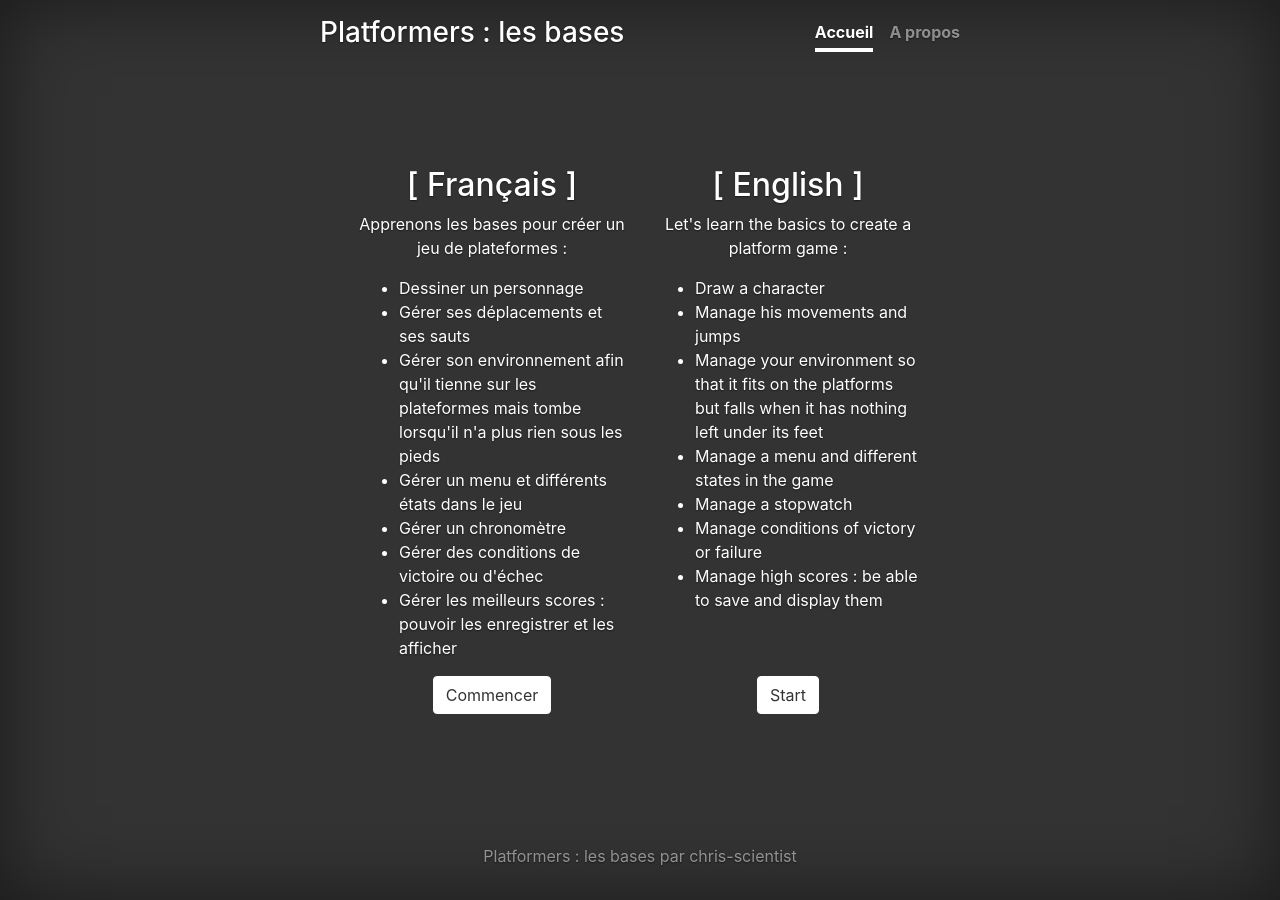
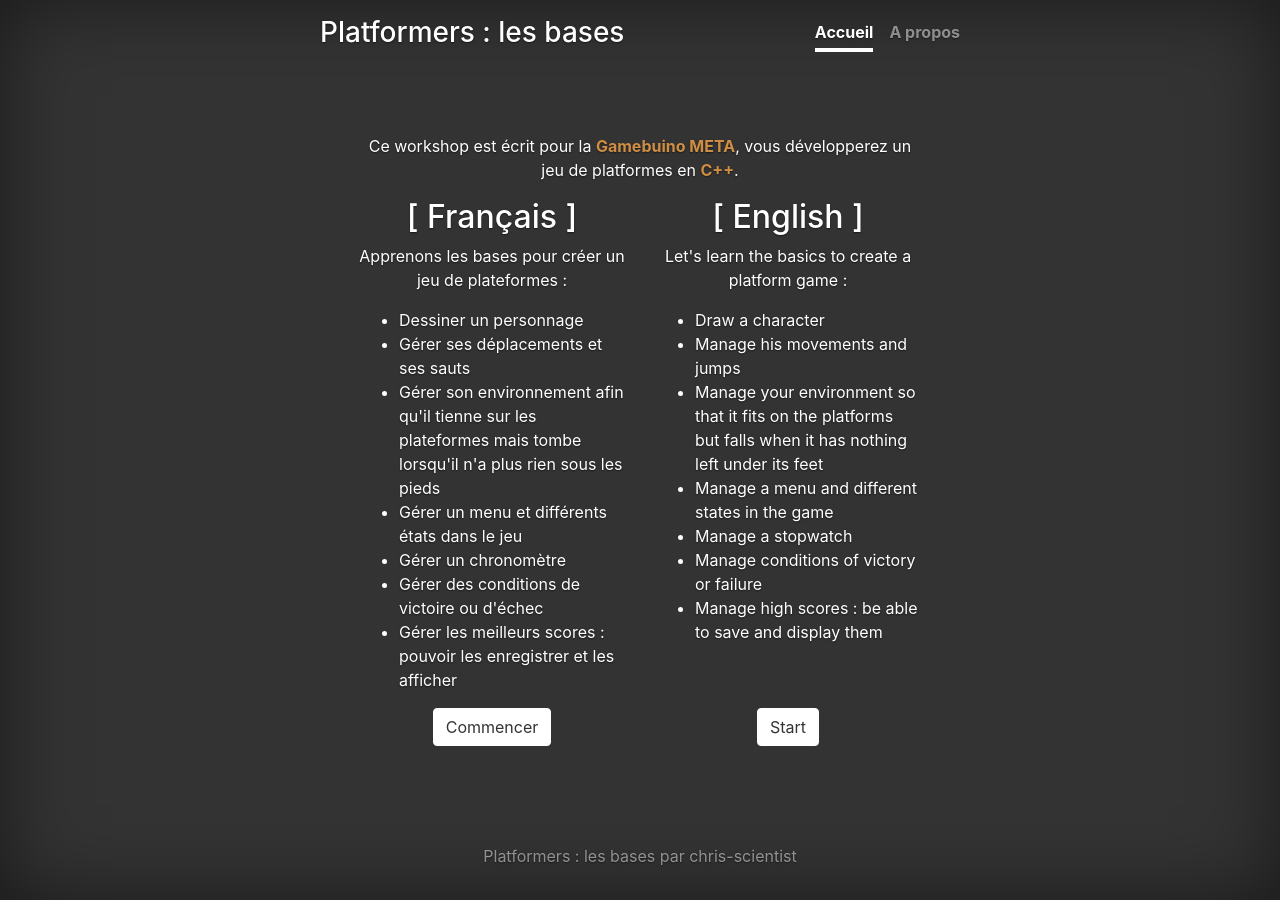
Before and after one commit to chris-scientist/gb-platformer-ws-01, a Jekyll site: the page built from docs/index.md, in a window 1280 px wide. Built offline with Jekyll 4.4.1, drawn with Linux system fonts in a browser that asks for light colours.

Commit message:
Ajout phrase intro sur accueil

```diff
--- a/docs/css/default.css
+++ b/docs/css/default.css
@@ -15,6 +15,10 @@ img {
 
 main {
 	text-align: left;
+}
+
+.text-1 {
+	color: #CF8E44;
 }
 
 .card-title,
--- a/docs/index.md
+++ b/docs/index.md
@@ -5,6 +5,13 @@ permalink: /
 ---
 
 <div class="container home" >
+	<div class="row" >
+		<div class="col-sm-12" >
+			<p>
+				Ce workshop est écrit pour la <strong class="text-1" >Gamebuino META</strong>, vous développerez un jeu de platformes en <strong class="text-1" >C++</strong>.
+			</p>
+		</div>
+	</div>
 	<div class="row" >
 		<div class="col-sm-6" >
 			<h2>[ Français ]</h2>
```
